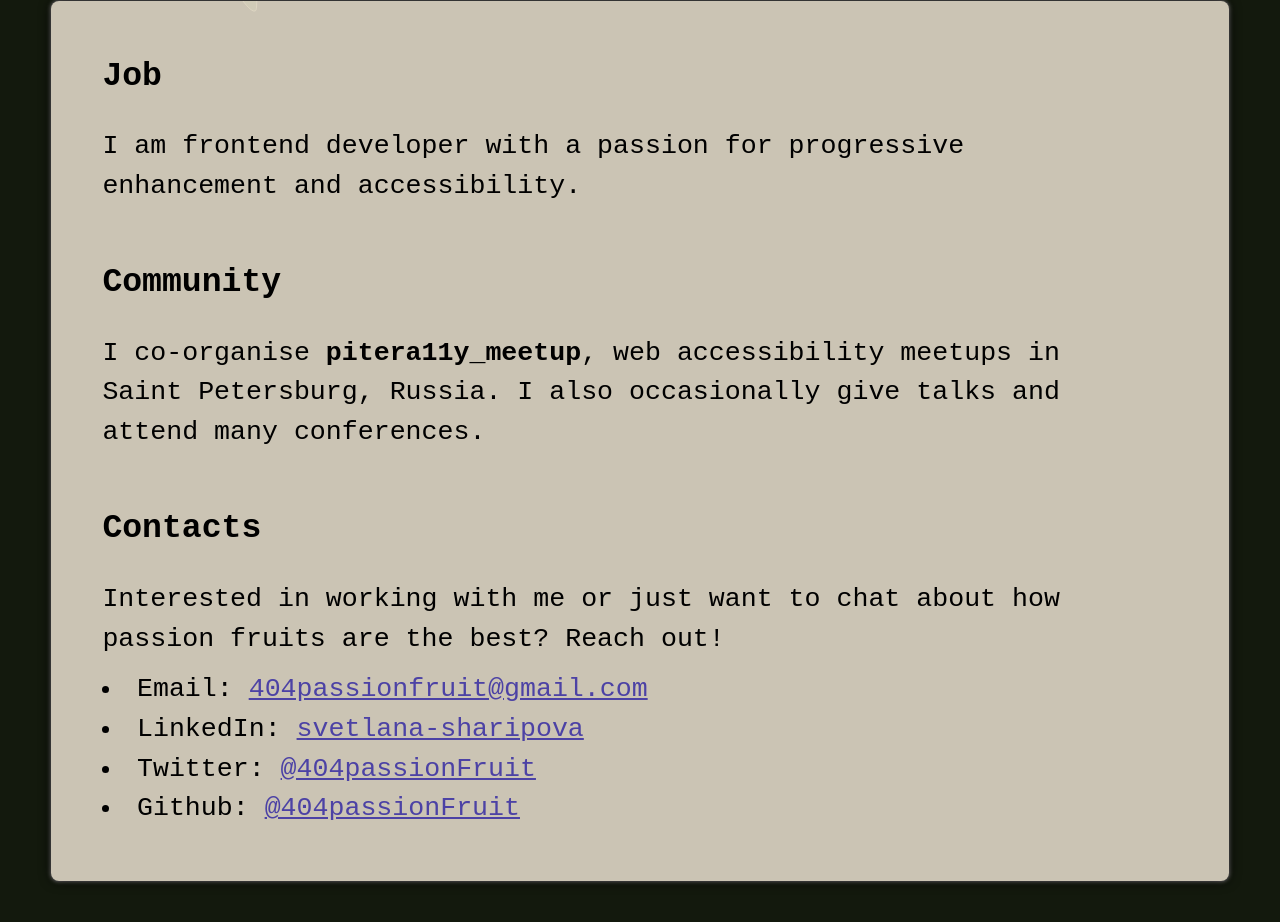
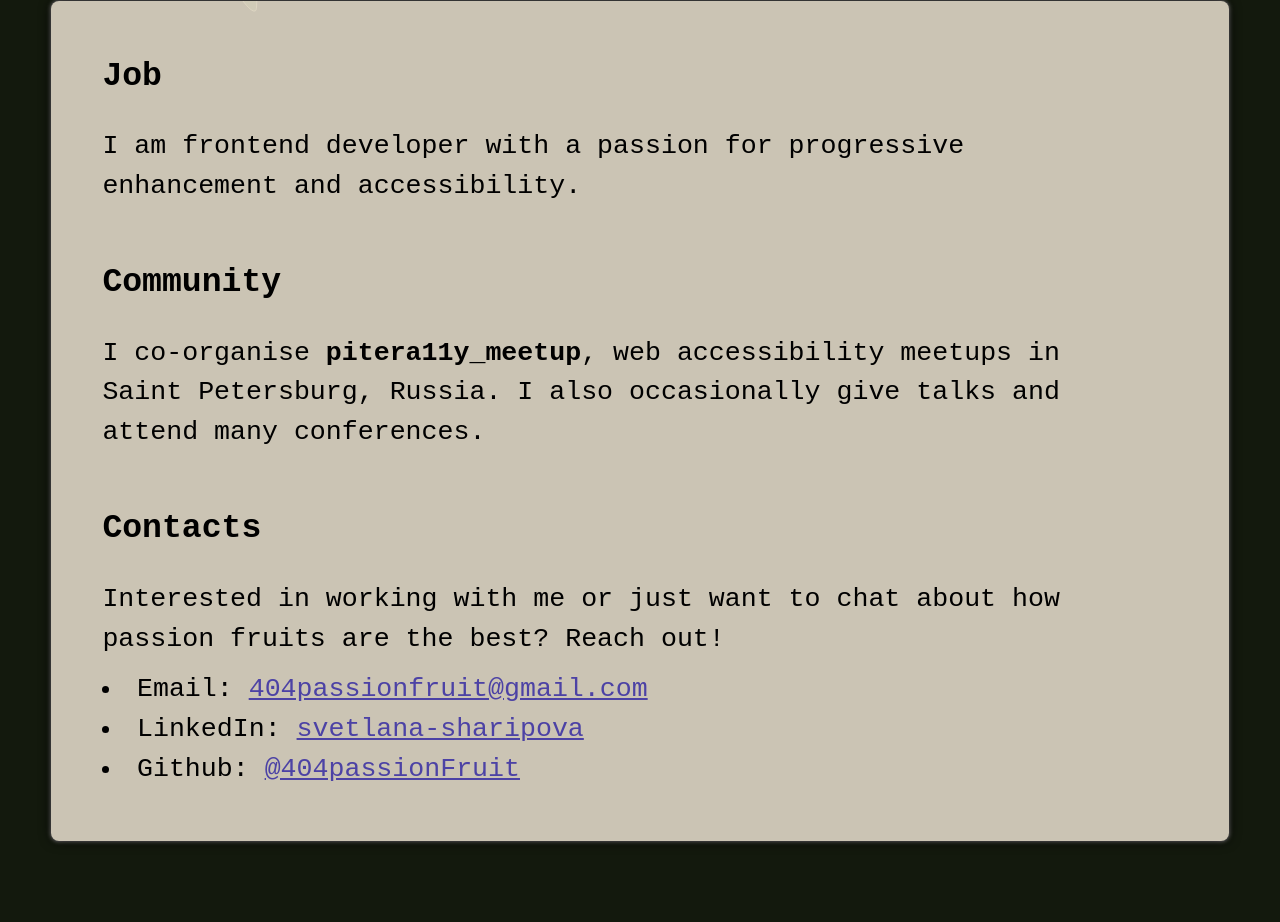
Before and after one commit to 404passionFruit/site, a plain HTML site: page index.html in a window 1280 px wide. Shown: the part 706-1628 px from the top of the page. After the commit the page ends 1598 px from the top, so only its background shows below. Drawn offline with Linux system fonts and the light colour scheme.

Commit message:
Update index.html

```diff
--- a/index.html
+++ b/index.html
@@ -401,8 +401,6 @@
           Saint Petersburg, Russia. I also occasionally give talks and attend
           many conferences.
         </p>
-        <!-- <h2>Projects</h2>
-              <p>**</p> -->
         <h2>Contacts</h2>
         <p>
           Interested in working with me or just want to chat about how passion
@@ -419,10 +417,6 @@
             >
           </li>
           <li>
-            Twitter:
-            <a href="https://twitter.com/404passionFruit">@404passionFruit</a>
-          </li>
-          <li>
             Github:
             <a href="https://github.com/404passionFruit">@404passionFruit</a>
           </li>
```
